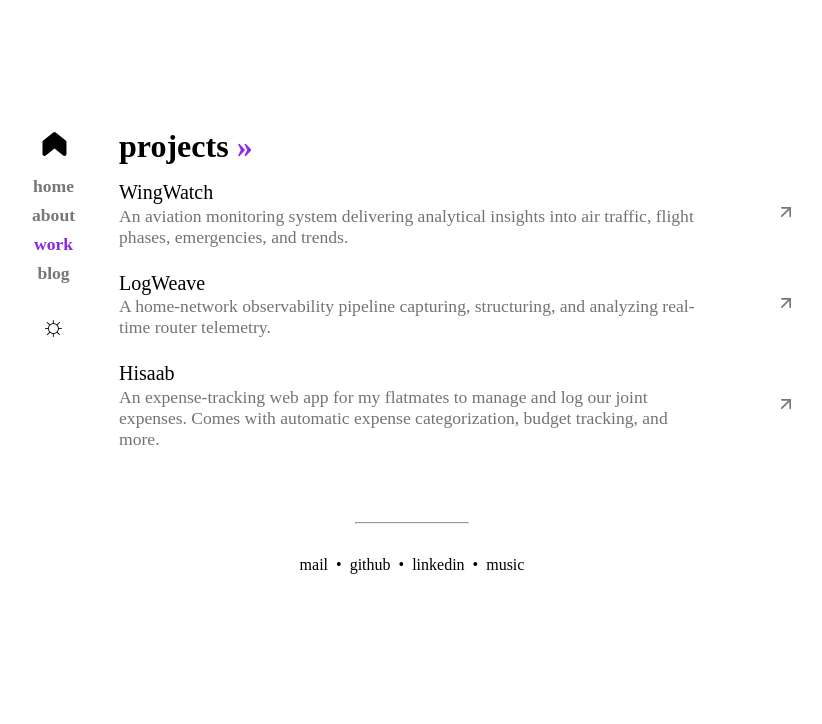
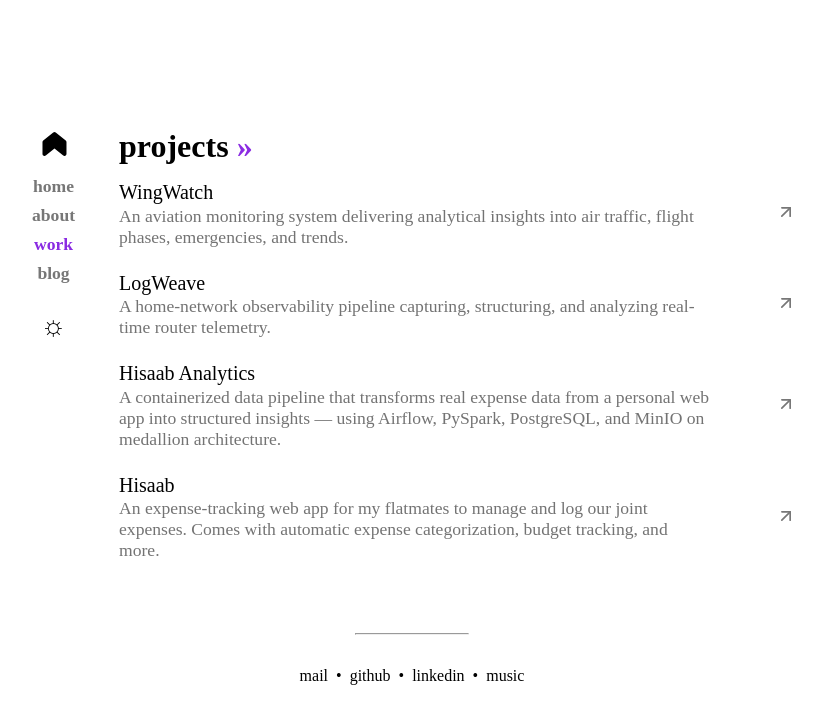
Before and after one commit to asdhamidi/asdhamidi.github.io, a React (Vite) app: page /work in a window 1280 px wide. Shown: the top 724 px of the page, without its empty margins (228-1050 px from the left). Built offline with nearby package versions, Linux system fonts and the light colour scheme; a web font is replaced by a local one.

Commit message:
Update works.jsx

```diff
--- a/src/components/works.jsx
+++ b/src/components/works.jsx
@@ -8,6 +8,7 @@ const Works = ({}) => {
       <div className="work-container">
         <WorkTab workTitle="WingWatch" workDesc="An aviation monitoring system delivering analytical insights into air traffic, flight phases, emergencies, and trends." workLink="https://github.com/asdhamidi/WingWatch" workTech={['airflow', 'dbt', 'postgresql', 'minio', 'docker', 'grafana', 'opensky api']} icon='<svg  xmlns="http://www.w3.org/2000/svg"  width="24"  height="24"  viewBox="0 0 24 24"  fill="none"  stroke="#777"  stroke-width="1"  stroke-linecap="round"  stroke-linejoin="round"  class="icon icon-tabler icons-tabler-outline icon-tabler-plane-departure"><path stroke="none" d="M0 0h24v24H0z" fill="none"/><path d="M14.639 10.258l4.83 -1.294a2 2 0 1 1 1.035 3.863l-14.489 3.883l-4.45 -5.02l2.897 -.776l2.45 1.414l2.897 -.776l-3.743 -6.244l2.898 -.777l5.675 5.727z" /><path d="M3 21h18" /></svg>'/>
         <WorkTab workTitle="LogWeave" workDesc="A home-network observability pipeline capturing, structuring, and analyzing real-time router telemetry." workLink="https://github.com/asdhamidi/LogWeave" workTech={['kafka', 'rsyslog', 'python', 'postgresql', 'docker', 'grafana']} icon='<svg  xmlns="http://www.w3.org/2000/svg"  width="24"  height="24"  viewBox="0 0 24 24"  fill="none"  stroke="#777"  stroke-width="1"  stroke-linecap="round"  stroke-linejoin="round"  class="icon icon-tabler icons-tabler-outline icon-tabler-timeline"><path stroke="none" d="M0 0h24v24H0z" fill="none"/><path d="M4 16l6 -7l5 5l5 -6" /><path d="M15 14m-1 0a1 1 0 1 0 2 0a1 1 0 1 0 -2 0" /><path d="M10 9m-1 0a1 1 0 1 0 2 0a1 1 0 1 0 -2 0" /><path d="M4 16m-1 0a1 1 0 1 0 2 0a1 1 0 1 0 -2 0" /><path d="M20 8m-1 0a1 1 0 1 0 2 0a1 1 0 1 0 -2 0" /></svg>'/>
+        <WorkTab workTitle="Hisaab Analytics" workDesc="A containerized data pipeline that transforms real expense data from a personal web app into structured insights — using Airflow, PySpark, PostgreSQL, and MinIO on medallion architecture." workLink="https://github.com/asdhamidi/hisaab-pipeline" workTech={['airflow', 'pyspark', 'postgresql', 'minio', 'mongodb', 'docker', 'superset']} icon='<svg  xmlns="http://www.w3.org/2000/svg"  width="24"  height="24"  viewBox="0 0 24 24"  fill="none"  stroke="#777"  stroke-width="1"  stroke-linecap="round"  stroke-linejoin="round"  class="icon icon-tabler icons-tabler-outline icon-tabler-chart-bar"><path stroke="none" d="M0 0h24v24H0z" fill="none"/><path d="M3 12m0 1a1 1 0 0 1 1 -1h2a1 1 0 0 1 1 1v6a1 1 0 0 1 -1 1h-2a1 1 0 0 1 -1 -1z" /><path d="M9 8m0 1a1 1 0 0 1 1 -1h2a1 1 0 0 1 1 1v10a1 1 0 0 1 -1 1h-2a1 1 0 0 1 -1 -1z" /><path d="M15 4m0 1a1 1 0 0 1 1 -1h2a1 1 0 0 1 1 1v14a1 1 0 0 1 -1 1h-2a1 1 0 0 1 -1 -1z" /><path d="M4 20l14 0" /></svg>'/>
         <WorkTab workTitle="Hisaab" workDesc="An expense-tracking web app for my flatmates to manage and log our joint expenses. Comes with automatic expense categorization, budget tracking, and more." workLink="https://github.com/asdhamidi/hisaab" workTech={['react', 'flask', 'mongodb', 'github pages', 'vercel', 'axios']} liveLink="https://asdhamidi.github.io/hisaab" icon='<svg  xmlns="http://www.w3.org/2000/svg"  width="24"  height="24"  viewBox="0 0 24 24"  fill="none"  stroke="#777"  stroke-width="1"  stroke-linecap="round"  stroke-linejoin="round"  class="icon icon-tabler icons-tabler-outline icon-tabler-calculator"><path stroke="none" d="M0 0h24v24H0z" fill="none"/><path d="M4 3m0 2a2 2 0 0 1 2 -2h12a2 2 0 0 1 2 2v14a2 2 0 0 1 -2 2h-12a2 2 0 0 1 -2 -2z" /><path d="M8 7m0 1a1 1 0 0 1 1 -1h6a1 1 0 0 1 1 1v1a1 1 0 0 1 -1 1h-6a1 1 0 0 1 -1 -1z" /><path d="M8 14l0 .01" /><path d="M12 14l0 .01" /><path d="M16 14l0 .01" /><path d="M8 17l0 .01" /><path d="M12 17l0 .01" /><path d="M16 17l0 .01" /></svg>'/>
       </div>
     </div>
```
